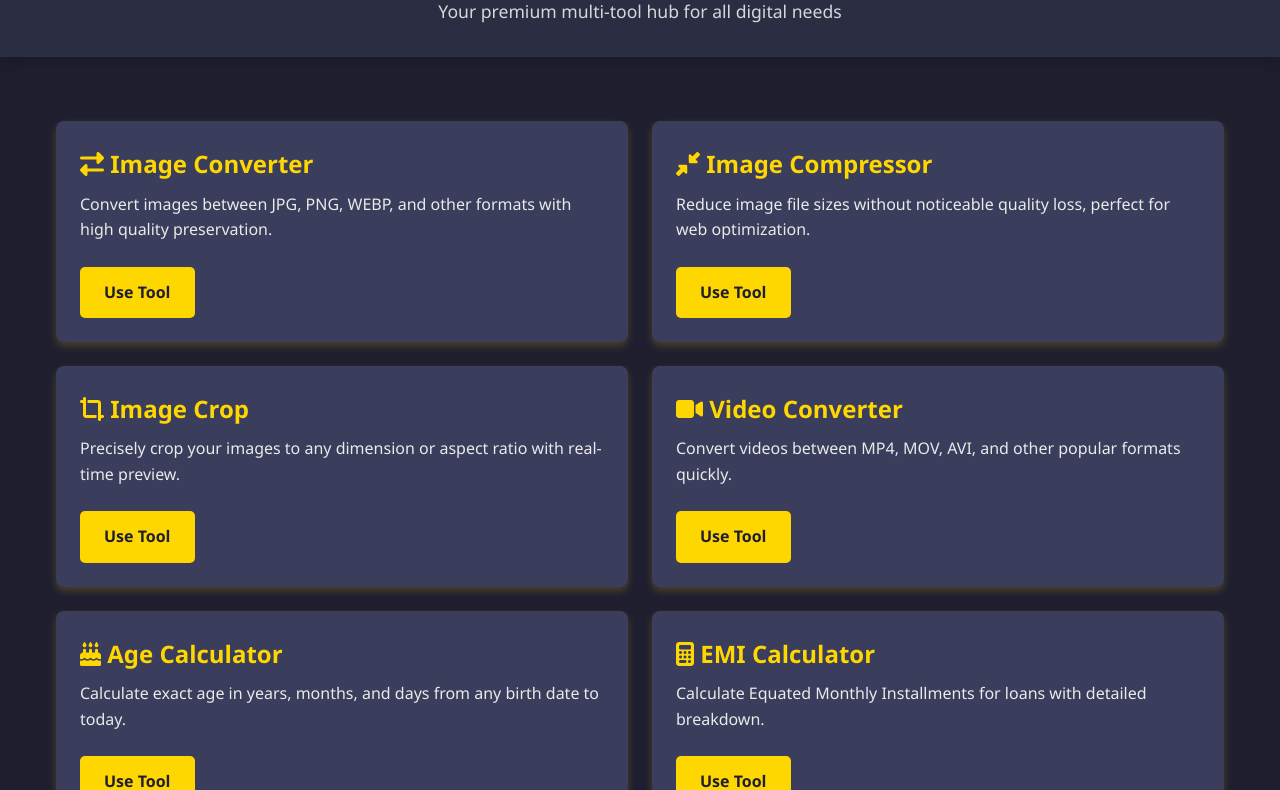
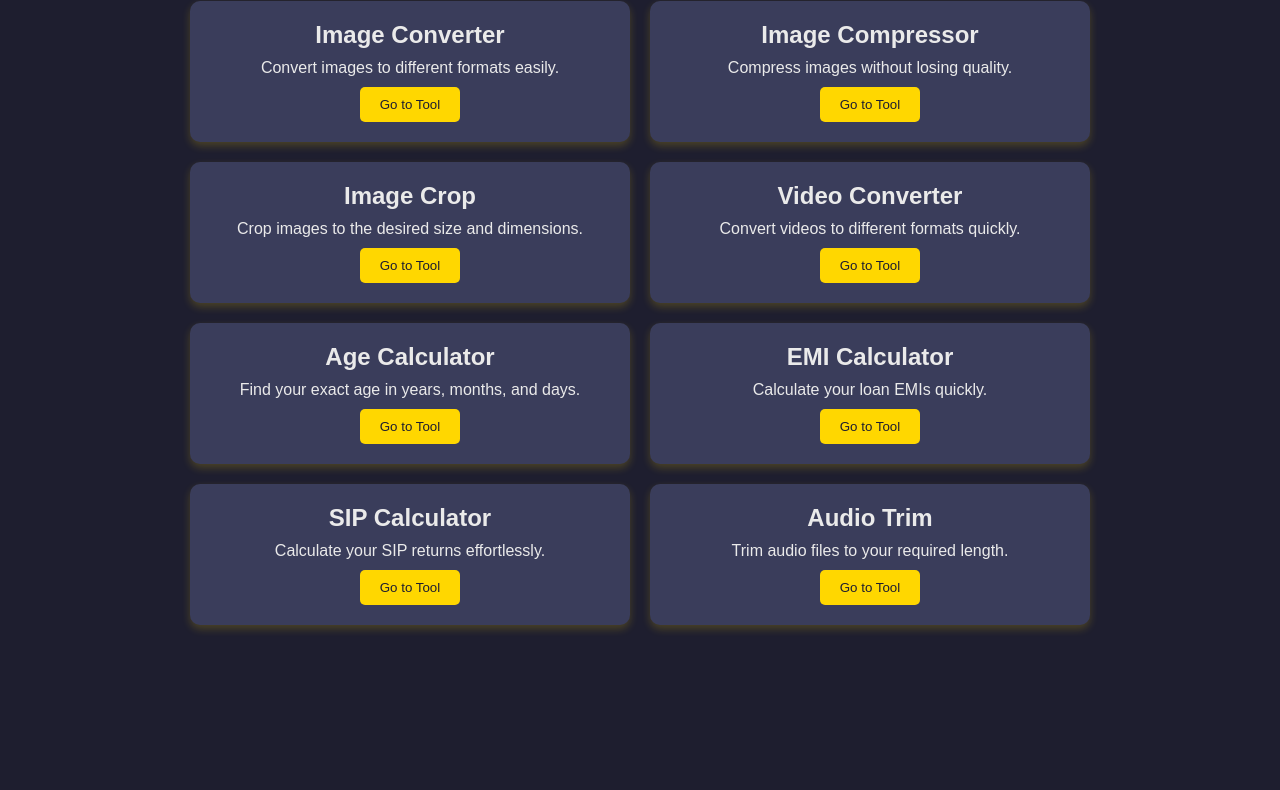
Before and after one commit to imam2004i/Kitverse, a plain HTML site: page index.html in a window 1280 px wide. Shown: the part 107-897 px from the top of the page. After the commit the page ends 800 px from the top, so only its background shows below. Drawn offline with Linux system fonts and the light colour scheme.

Commit message:
Update index.html

```diff
--- a/index.html
+++ b/index.html
@@ -3,284 +3,136 @@
 <head>
     <meta charset="UTF-8">
     <meta name="viewport" content="width=device-width, initial-scale=1.0">
-    <title>Kitverse Tool - Multi Tool Hub</title>
-    <link rel="stylesheet" href="https://cdnjs.cloudflare.com/ajax/libs/font-awesome/6.4.0/css/all.min.css">
+    <title>Multi Tool Hub</title>
     <style>
-        :root {
-            --bg-color: #1E1E2F;
-            --text-color: #EAEAEA;
-            --header-bg: #2B2D42;
-            --accent: #FFD700;
-            --accent-hover: #E6C200;
-            --card-bg: #3A3D5B;
-            --card-hover: #FFD700;
-            --shadow: rgba(255, 215, 0, 0.2);
-        }
-
         * {
             margin: 0;
             padding: 0;
             box-sizing: border-box;
-            font-family: 'Segoe UI', Tahoma, Geneva, Verdana, sans-serif;
+            font-family: Arial, sans-serif;
         }
 
         body {
-            background-color: var(--bg-color);
-            color: var(--text-color);
-            min-height: 100vh;
-            line-height: 1.6;
+            background: #1E1E2F;
+            color: #EAEAEA;
+            text-align: center;
         }
 
-        header {
-            background-color: var(--header-bg);
-            padding: 2rem 1rem;
-            text-align: center;
-            box-shadow: 0 4px 12px rgba(0, 0, 0, 0.2);
+        .header {
+            background: #2B2D42;
+            padding: 20px;
+            font-size: 24px;
+            font-weight: bold;
+            color: #FFD700;
         }
 
-        h1 {
-            font-size: 2.5rem;
-            margin-bottom: 0.5rem;
-            color: var(--accent);
-        }
-
-        .tagline {
-            font-size: 1.1rem;
-            opacity: 0.9;
-        }
-
-        main {
-            padding: 2rem 1rem;
-            max-width: 1200px;
-            margin: 0 auto;
-        }
-
-        .tools-grid {
+        .container {
             display: grid;
             grid-template-columns: repeat(2, 1fr);
-            gap: 1.5rem;
-            margin-top: 2rem;
+            gap: 20px;
+            max-width: 900px;
+            margin: 40px auto;
         }
 
         .tool-card {
-            background-color: var(--card-bg);
-            border-radius: 8px;
-            padding: 1.5rem;
-            transition: all 0.3s ease;
-            box-shadow: 0 4px 8px var(--shadow);
-            display: flex;
-            flex-direction: column;
+            background: #3A3D5B;
+            padding: 20px;
+            border-radius: 10px;
+            text-align: center;
+            transition: 0.3s;
+            box-shadow: 0 4px 8px rgba(255, 215, 0, 0.2);
         }
 
         .tool-card:hover {
-            background-color: var(--card-hover);
-            color: var(--bg-color);
-            transform: translateY(-5px);
-            box-shadow: 0 8px 16px var(--shadow);
+            background: #FFD700;
+            color: #1E1E2F;
         }
 
         .tool-card h2 {
-            margin-bottom: 0.5rem;
-            color: var(--accent);
+            margin-bottom: 10px;
         }
 
-        .tool-card:hover h2 {
-            color: var(--bg-color);
+        .btn {
+            display: inline-block;
+            margin-top: 10px;
+            padding: 10px 20px;
+            background: #FFD700;
+            color: #1E1E2F;
+            border: none;
+            border-radius: 5px;
+            cursor: pointer;
+            transition: 0.3s;
         }
 
-        .tool-card p {
-            margin-bottom: 1.5rem;
-            flex-grow: 1;
-        }
-
-        .tool-btn {
-            background-color: var(--accent);
-            color: var(--bg-color);
-            border: none;
-            padding: 0.8rem 1.5rem;
-            border-radius: 5px;
-            font-weight: bold;
-            cursor: pointer;
-            transition: all 0.3s;
-            align-self: flex-start;
-            text-decoration: none;
-            display: inline-block;
-            margin-top: auto;
-        }
-
-        .tool-btn:hover {
-            background-color: var(--accent-hover);
-            transform: translateY(-2px);
-        }
-
-        footer {
-            background-color: var(--header-bg);
-            padding: 2rem 1rem;
-            text-align: center;
-            margin-top: 3rem;
-        }
-
-        .footer-links {
-            display: flex;
-            justify-content: center;
-            gap: 1.5rem;
-            margin-bottom: 1.5rem;
-        }
-
-        .footer-links a {
-            color: var(--text-color);
-            text-decoration: none;
-            transition: color 0.3s;
-        }
-
-        .footer-links a:hover {
-            color: var(--accent);
-        }
-
-        .contact {
-            margin-top: 1rem;
-        }
-
-        .contact a {
-            color: var(--accent);
-            text-decoration: none;
-        }
-
-        .contact a:hover {
-            text-decoration: underline;
+        .btn:hover {
+            background: #E6C200;
         }
 
         @media (max-width: 768px) {
-            .tools-grid {
+            .container {
                 grid-template-columns: 1fr;
             }
-
-            h1 {
-                font-size: 2rem;
         }
-        }
-
-        /* Animation */
-        @keyframes fadeIn {
-            from { opacity: 0; transform: translateY(20px); }
-            to { opacity: 1; transform: translateY(0); }
-        }
-
-        .tool-card {
-            animation: fadeIn 0.5s ease forwards;
-        }
-
-        .tool-card:nth-child(1) { animation-delay: 0.1s; }
-        .tool-card:nth-child(2) { animation-delay: 0.2s; }
-        .tool-card:nth-child(3) { animation-delay: 0.3s; }
-        .tool-card:nth-child(4) { animation-delay: 0.4s; }
-        .tool-card:nth-child(5) { animation-delay: 0.5s; }
-        .tool-card:nth-child(6) { animation-delay: 0.6s; }
-        .tool-card:nth-child(7) { animation-delay: 0.7s; }
-        .tool-card:nth-child(8) { animation-delay: 0.8s; }
     </style>
 </head>
 <body>
-    <header>
-        <h1>Kitverse Tool</h1>
-        <p class="tagline">Your premium multi-tool hub for all digital needs</p>
-    </header>
+    <div class="header">Multi Tool Hub</div>
 
-    <main>
-        <div class="tools-grid">
-            <!-- Tool 1: Image Converter -->
+    <div class="container">
         <div class="tool-card">
-                <h2><i class="fas fa-exchange-alt"></i> Image Converter</h2>
-                <p>Convert images between JPG, PNG, WEBP, and other formats with high quality preservation.</p>
-                <a href="#" class="tool-btn" onclick="redirectToTool('Image Converter')">Use Tool</a>
+            <h2>Image Converter</h2>
+            <p>Convert images to different formats easily.</p>
+            <button class="btn" onclick="goToSection('image-converter')">Go to Tool</button>
         </div>
 
-            <!-- Tool 2: Image Compressor -->
         <div class="tool-card">
-                <h2><i class="fas fa-compress-alt"></i> Image Compressor</h2>
-                <p>Reduce image file sizes without noticeable quality loss, perfect for web optimization.</p>
-                <a href="#" class="tool-btn" onclick="redirectToTool('Image Compressor')">Use Tool</a>
+            <h2>Image Compressor</h2>
+            <p>Compress images without losing quality.</p>
+            <button class="btn" onclick="goToSection('image-compressor')">Go to Tool</button>
         </div>
 
-            <!-- Tool 3: Image Crop -->
         <div class="tool-card">
-                <h2><i class="fas fa-crop-alt"></i> Image Crop</h2>
-                <p>Precisely crop your images to any dimension or aspect ratio with real-time preview.</p>
-                <a href="#" class="tool-btn" onclick="redirectToTool('Image Crop')">Use Tool</a>
+            <h2>Image Crop</h2>
+            <p>Crop images to the desired size and dimensions.</p>
+            <button class="btn" onclick="goToSection('image-crop')">Go to Tool</button>
         </div>
 
-            <!-- Tool 4: Video Converter -->
         <div class="tool-card">
-                <h2><i class="fas fa-video"></i> Video Converter</h2>
-                <p>Convert videos between MP4, MOV, AVI, and other popular formats quickly.</p>
-                <a href="#" class="tool-btn" onclick="redirectToTool('Video Converter')">Use Tool</a>
+            <h2>Video Converter</h2>
+            <p>Convert videos to different formats quickly.</p>
+            <button class="btn" onclick="goToSection('video-converter')">Go to Tool</button>
         </div>
 
-            <!-- Tool 5: Age Calculator -->
         <div class="tool-card">
-                <h2><i class="fas fa-birthday-cake"></i> Age Calculator</h2>
-                <p>Calculate exact age in years, months, and days from any birth date to today.</p>
-                <a href="#" class="tool-btn" onclick="redirectToTool('Age Calculator')">Use Tool</a>
+            <h2>Age Calculator</h2>
+            <p>Find your exact age in years, months, and days.</p>
+            <button class="btn" onclick="goToSection('age-calculator')">Go to Tool</button>
         </div>
 
-            <!-- Tool 6: EMI Calculator -->
         <div class="tool-card">
-                <h2><i class="fas fa-calculator"></i> EMI Calculator</h2>
-                <p>Calculate Equated Monthly Installments for loans with detailed breakdown.</p>
-                <a href="#" class="tool-btn" onclick="redirectToTool('EMI Calculator')">Use Tool</a>
+            <h2>EMI Calculator</h2>
+            <p>Calculate your loan EMIs quickly.</p>
+            <button class="btn" onclick="goToSection('emi-calculator')">Go to Tool</button>
         </div>
 
-            <!-- Tool 7: SIP Calculator -->
         <div class="tool-card">
-                <h2><i class="fas fa-chart-line"></i> SIP Calculator</h2>
-                <p>Calculate returns on your Systematic Investment Plan investments.</p>
-                <a href="#" class="tool-btn" onclick="redirectToTool('SIP Calculator')">Use Tool</a>
+            <h2>SIP Calculator</h2>
+            <p>Calculate your SIP returns effortlessly.</p>
+            <button class="btn" onclick="goToSection('sip-calculator')">Go to Tool</button>
         </div>
 
-            <!-- Tool 8: Audio Trim -->
         <div class="tool-card">
-                <h2><i class="fas fa-music"></i> Audio Trim</h2>
-                <p>Cut and trim audio files to create perfect sound clips and ringtones.</p>
-                <a href="#" class="tool-btn" onclick="redirectToTool('Audio Trim')">Use Tool</a>
+            <h2>Audio Trim</h2>
+            <p>Trim audio files to your required length.</p>
+            <button class="btn" onclick="goToSection('audio-trim')">Go to Tool</button>
         </div>
     </div>
-    </main>
-
-    <footer>
-        <div class="footer-links">
-            <a href="#">Home</a>
-            <a href="#">Privacy Policy</a>
-            <a href="#">Terms of Use</a>
-            <a href="#">About Us</a>
-        </div>
-        <div class="contact">
-            Contact us: <a href="mailto:imamsk0425@gmail.com">imamsk0425@gmail.com</a>
-        </div>
-        <p>&copy; 2023 Kitverse Tool. All rights reserved.</p>
-    </footer>
 
     <script>
-        // Simple redirect function that shows an alert (would be replaced with actual navigation)
-        function redirectToTool(toolName) {
-            alert(`Redirecting to ${toolName}...`);
-            // In a real implementation, you would use:
-            // window.location.href = `/tools/${toolName.toLowerCase().replace(' ', '-')}`;
+        function goToSection(sectionId) {
+            alert('Redirecting to ' + sectionId + ' (Page under development)');
+            // Replace with actual navigation logic when the pages are ready
         }
-
-        // Add animation class when scrolling
-        document.addEventListener('DOMContentLoaded', function() {
-            const observer = new IntersectionObserver((entries) => {
-                entries.forEach(entry => {
-                    if (entry.isIntersecting) {
-                        entry.target.classList.add('animated');
-                    }
-                });
-            }, { threshold: 0.1 });
-
-            document.querySelectorAll('.tool-card').forEach(card => {
-                observer.observe(card);
-            });
-        });
     </script>
 </body>
 </html>
```
Lines whose indentation alone changed are shown as unchanged.
